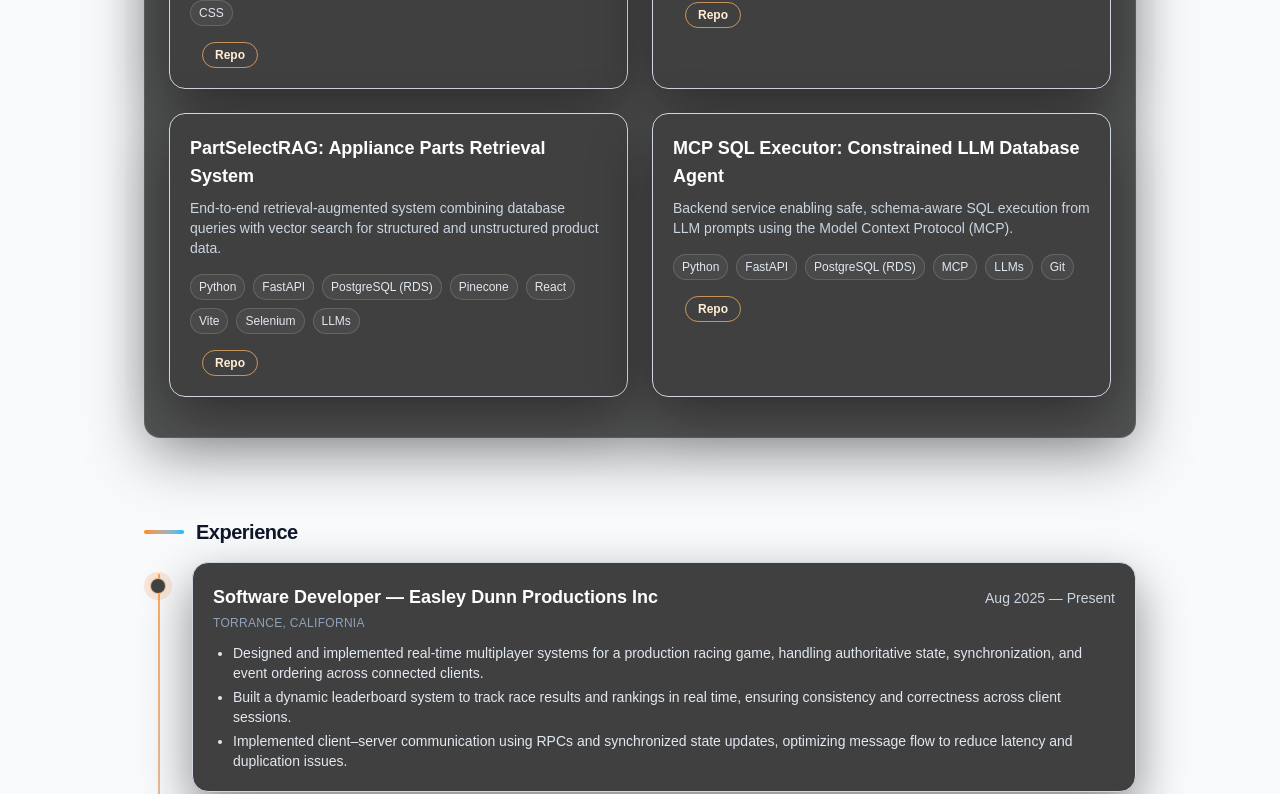
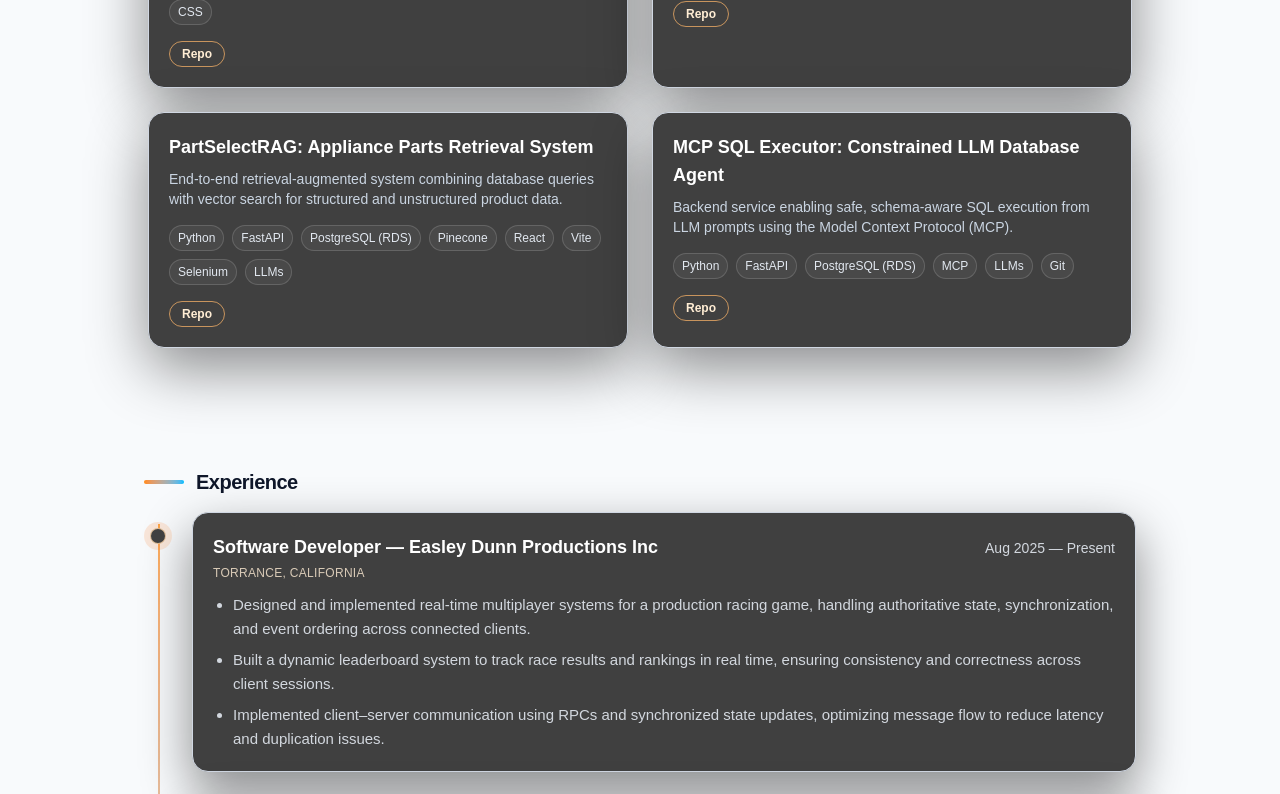
Before and after one commit to VaibhavBhandari2999/vaibhavbhandari2999.github.io, a Next.js app: page / in a window 1280 px wide. Shown: the part 1140-1934 px from the top of the page. Built offline with nearby package versions, Linux system fonts and the light colour scheme.

Commit message:
Aesthetic changes, temporarily removed link for project pages

```diff
--- a/src/app/page.tsx
+++ b/src/app/page.tsx
@@ -102,7 +102,7 @@ export default function HomePage() {
 
       <Section
         title="Featured Projects"
-        className="rounded-2xl border border-white/10 bg-neutral-950/70 px-6 py-8 shadow-[0_20px_60px_rgba(0,0,0,0.35)] backdrop-blur"
+        className="px-1"
       >
         <div className="grid gap-6 md:grid-cols-2">
           {featured.map((p) => (
--- a/src/app/projects/page.tsx
+++ b/src/app/projects/page.tsx
@@ -18,7 +18,7 @@ export default function ProjectsPage() {
     <div>
       <h1 className="text-2xl font-bold tracking-tight">Projects</h1>
       <p className="mt-2 text-gray-600">
-        {/* Selected work. Each includes a case study page. */}
+        {/* Selected work*/}
       </p>
 
       <div className="mt-6 grid gap-5 md:grid-cols-2">
--- a/src/components/EducationTimeline.tsx
+++ b/src/components/EducationTimeline.tsx
@@ -20,15 +20,15 @@ export function EducationTimeline({ items }: { items: EducationItem[] }) {
                   </div>
                   <div className="text-sm text-slate-200">{item.school}</div>
                   {item.location ? (
-                    <div className="text-xs uppercase tracking-wide text-slate-400">
+                    <div className="text-xs uppercase tracking-wide text-orange-100/80">
                       {item.location}
                     </div>
                   ) : null}
                 </div>
-                <div className="text-sm text-slate-300">{item.period}</div>
+                <div className="text-sm text-slate-200/90 font-medium">{item.period}</div>
               </div>
               {item.bullets && item.bullets.length ? (
-                <ul className="mt-3 list-disc space-y-1 pl-5 text-sm text-slate-200">
+                <ul className="mt-3 list-disc space-y-1.5 pl-5 text-[15px] leading-relaxed text-slate-200/90">
                   {item.bullets.map((b, i) => (
                     <li key={i}>{b}</li>
                   ))}
--- a/src/components/ExperienceTimeline.tsx
+++ b/src/components/ExperienceTimeline.tsx
@@ -26,14 +26,14 @@ export function ExperienceTimeline({ items }: { items: ExperienceItem[] }) {
                       {item.role} — {item.company}
                     </div>
                     {item.location ? (
-                      <div className="text-xs uppercase tracking-wide text-slate-400">
+                      <div className="text-xs uppercase tracking-wide text-orange-100/80">
                         {item.location}
                       </div>
                     ) : null}
                   </div>
-                  <div className="text-sm text-slate-300">{item.period}</div>
+                  <div className="text-sm text-slate-200/90 font-medium">{item.period}</div>
                 </div>
-                <ul className="mt-3 list-disc space-y-1 pl-5 text-sm text-slate-200">
+                <ul className="mt-3 list-disc space-y-1.5 pl-5 text-[15px] leading-relaxed text-slate-200/90">
                   {bullets.map((b, i) => (
                     <li key={i}>{b}</li>
                   ))}
--- a/src/components/ProjectCard.tsx
+++ b/src/components/ProjectCard.tsx
@@ -1,6 +1,5 @@
 'use client';
 
-import Link from "next/link";
 import * as React from "react";
 import { createPortal } from "react-dom";
 import type { Project } from "@/content/projects";
@@ -47,9 +46,7 @@ export function ProjectCard({ project, openSlug, setOpenSlug }: Props) {
       <div className="flex items-start justify-between gap-4">
         <div className="space-y-2">
           <h3 className="text-lg font-semibold text-white">
-            <Link href={`/projects/${project.slug}`} className="hover:text-orange-200">
-              {project.title}
-            </Link>
+            <span className="hover:text-orange-200">{project.title}</span>
           </h3>
           <p className="text-sm text-slate-300">{project.summary}</p>
         </div>
@@ -67,9 +64,7 @@ export function ProjectCard({ project, openSlug, setOpenSlug }: Props) {
       </div>
 
       <div className="mt-4 flex flex-wrap gap-3 text-sm text-slate-200">
-        <Link href={`/projects/${project.slug}`} className="hover:text-orange-200">
-          {/* Case study */}
-        </Link>
+        {/* <span className="font-medium text-orange-200">Case study</span> */}
         {project.links.repo ? (
           <a
             className="inline-flex items-center gap-2 rounded-full border border-orange-300/70 px-3 py-1 text-xs font-semibold text-orange-100 transition hover:-translate-y-0.5 hover:border-orange-200 hover:bg-orange-500/10 hover:text-white"
@@ -99,7 +94,7 @@ export function ProjectCard({ project, openSlug, setOpenSlug }: Props) {
               tabIndex={-1}
             >
               <div
-                className="relative w-full max-w-2xl overflow-hidden rounded-3xl border border-white/12 bg-neutral-950/95 p-6 shadow-[0_30px_90px_rgba(0,0,0,0.65)]"
+                className="relative w-full max-w-2xl overflow-hidden rounded-3xl border border-[var(--border-strong)] bg-[var(--card-surface)] p-6 text-slate-100 shadow-[0_30px_90px_rgba(0,0,0,0.65)]"
                 onClick={stop}
                 onMouseDown={stop}
               >
@@ -129,12 +124,10 @@ export function ProjectCard({ project, openSlug, setOpenSlug }: Props) {
                   </div>
 
                   <div className="flex flex-wrap gap-3 text-sm text-slate-200">
-                    <Link href={`/projects/${project.slug}`} className="hover:text-violet-200">
-                      {/* Case study */}
-                    </Link>
+                    {/* <span className="font-medium text-orange-200">Case study</span> */}
                     {project.links.repo ? (
                       <a
-                        className="inline-flex items-center gap-2 rounded-full border border-violet-300/70 px-3 py-1 text-xs font-semibold text-violet-100 transition hover:-translate-y-0.5 hover:border-violet-200 hover:bg-violet-500/10 hover:text-white"
+                        className="inline-flex items-center gap-2 rounded-full border border-orange-300/70 px-3 py-1 text-xs font-semibold text-orange-100 transition hover:-translate-y-0.5 hover:border-orange-200 hover:bg-orange-500/10 hover:text-white"
                         href={project.links.repo}
                         target="_blank"
                         rel="noreferrer"
@@ -143,7 +136,7 @@ export function ProjectCard({ project, openSlug, setOpenSlug }: Props) {
                       </a>
                     ) : null}
                     {project.links.demo ? (
-                      <a className="hover:text-violet-200" href={project.links.demo} target="_blank" rel="noreferrer">
+                      <a className="hover:text-orange-200" href={project.links.demo} target="_blank" rel="noreferrer">
                         Demo
                       </a>
                     ) : null}
```
Also changed, not shown: src/components/GridTrail.tsx (+3 -7 lines).
